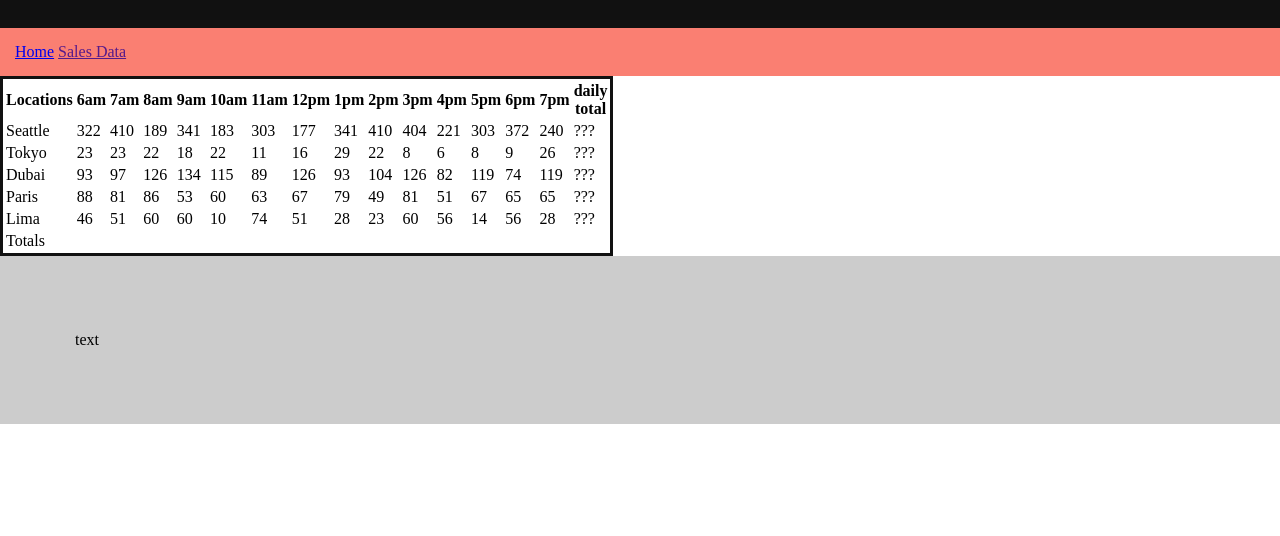
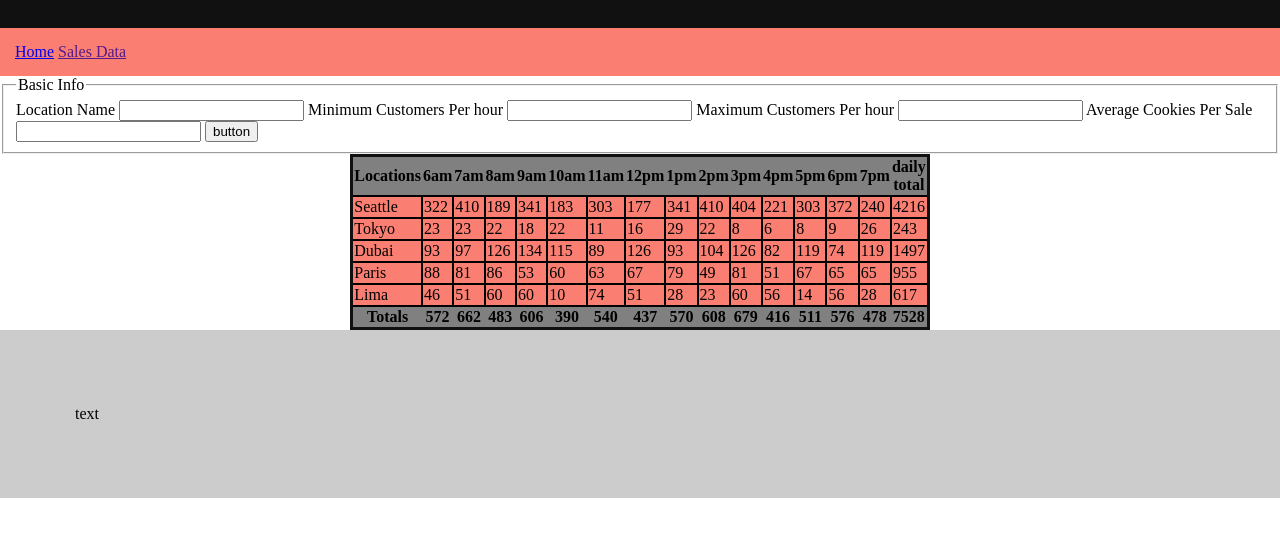
Before and after one commit to larry-latorre/cookie-stand, a plain HTML site: page sales.html in a window 1280 px wide. Shown: the part 134-670 px from the top of the page. Drawn offline with Linux system fonts and the light colour scheme.

Commit message:
added forms

```diff
--- a/css/style.css
+++ b/css/style.css
@@ -41,3 +41,23 @@ footer{
     background-color: #CCCCCC;
     padding: 75px;
 }
+
+#root{
+    margin: auto;
+}
+
+table{
+    margin: auto;
+    padding: 0;
+    border-collapse: collapse;
+}
+tr{
+    background-color: #FA7F72;
+}
+td{
+    border: 2px solid black;
+}
+
+th{
+    background-color: #808080;
+}
--- a/js/app.js
+++ b/js/app.js
@@ -1,21 +1,26 @@
 'use strict';
-const hours = ['6am','7am','8am','9am','10am','11am','12pm','1pm','2pm','3pm','4pm','5pm','6pm','7pm'];
+const hours = ['6am', '7am', '8am', '9am', '10am', '11am', '12pm', '1pm', '2pm', '3pm', '4pm', '5pm', '6pm', '7pm'];
+const addedStoreSales = [];
+const totalDaySales = [];
+
 function randomMinMax(min, max) {
   return Math.floor(Math.random() * (max - min + 1)) + min;
 }
 
-function Store(name,minCustomers,maxCustomers,avgSold,){
+function Store(name, minCustomers, maxCustomers, avgSold) {
   this.name = name;
   this.minCustomers = minCustomers;
   this.maxCustomers = maxCustomers;
   this.avgSold = avgSold;
-  this.sales = this.cookieSales;
+  this.sales = [];
 }
-const seattle = new Store('Seattle', 23, 65, 6.3,);
-const tokyo = new Store('Tokyo', 3, 24, 1.2,);
-const dubai = new Store('Dubai', 11, 38, 3.7,);
-const paris = new Store('Paris', 20, 38, 2.3,);
-const lima = new Store('Lima', 2, 16, 4.6,);
+
+const seattle = new Store('Seattle', 23, 65, 6.3);
+const tokyo = new Store('Tokyo', 3, 24, 1.2);
+const dubai = new Store('Dubai', 11, 38, 3.7);
+const paris = new Store('Paris', 20, 38, 2.3);
+const lima = new Store('Lima', 2, 16, 4.6);
+
 
 Store.prototype.cookieSales = function () {
   const sales = [];
@@ -23,9 +28,14 @@ Store.prototype.cookieSales = function () {
     const numCustomer = randomMinMax(this.minCustomers, this.maxCustomers);
     const perHourSold = Math.ceil(numCustomer * this.avgSold);
     sales.push(perHourSold);
+    addedStoreSales.push(perHourSold);
   }
   return sales;
 };
+
+const stores = [seattle, tokyo, dubai, paris, lima];
+
+
 function renderTable() {
   const container = document.getElementById('root');
   const tableElement = document.createElement('table');
@@ -33,31 +43,33 @@ Store.prototype.cookieSales = function () {
   renderHeaderRow(tableElement);
 
   // Loop through the stores and render rows for each store
-    const stores = [seattle, tokyo, dubai, paris, lima];
+
   for (let i = 0; i < stores.length; i++) {
     renderStoreRow(tableElement, stores[i]);
+
   }
 
   renderFooterRow(tableElement);
 }
 
 
-  function renderHeaderRow(tableElement){
+function renderHeaderRow(tableElement) {
   //create row and adds to table
   const tableRow = document.createElement('tr');
   tableElement.appendChild(tableRow);
   const cityCell = document.createElement('th');
   tableRow.appendChild(cityCell);
   cityCell.textContent = 'Locations';
-    for (let i = 0; i < hours.length; i++){
+  for (let i = 0; i < hours.length; i++) {
     const hourHeader = document.createElement('th');
     tableRow.appendChild(hourHeader);
     hourHeader.textContent = hours[i];
   }
   const totalCell = document.createElement('th');
   tableRow.appendChild(totalCell);
-      totalCell.textContent = 'daily total'
+  totalCell.textContent = 'daily total';
 }
+
 function renderStoreRow(tableElement, store) {
   // Create a row for the store and add it to the table
   const tableRow = document.createElement('tr');
@@ -70,38 +82,78 @@ function renderStoreRow(tableElement, store) {
 
   // Loop through hours and create cells for hourly sales
   const sales = store.cookieSales();
-  for (let i = 0; i < hours.length; i++) {
+  store.sales = sales;
+  for (let i = 0; i < sales.length; i++) {
     const hourCell = document.createElement('td');
     tableRow.appendChild(hourCell);
     hourCell.textContent = sales[i];
   }
 
   // Calculate and add the daily total cell
+  let totalDailySales = 0;
+  for (let i = 0; i < sales.length; i++) {
+    totalDailySales += sales[i];
+  }
   const totalCell = document.createElement('td');//TODO
   tableRow.appendChild(totalCell);
-  totalCell.textContent = '???';
+  totalCell.textContent = totalDailySales;
+  totalDaySales.push(totalDailySales);
 }
-
-
 
 function renderFooterRow(tableElement) {
   const tableRow = document.createElement('tr');
   tableElement.appendChild(tableRow);
 
-    const footerCell = document.createElement('td');
+  let megaTotal = 0;// Declare the variable here
+
+  const footerCell = document.createElement('th');
   tableRow.appendChild(footerCell);
   footerCell.textContent = 'Totals';
 
   for (let i = 0; i < hours.length; i++) {
-      const hourTotal = seattle.sales[i] + tokyo.sales[i] + dubai.sales[i] + paris.sales[i] + lima.sales[i];
+    let totalsThisHour = 0;
+    for (let j = 0; j < stores.length; j++) {
+      console.log(stores[j].sales[i]);
+      totalsThisHour += stores[j].sales[i];
 
-      const hourCell = document.createElement('td');
-      tableRow.appendChild(hourCell);
-      hourCell.textContent = hourTotal;
+
+    }
+    const totalCell = document.createElement('th');
+    tableRow.appendChild(totalCell);
+    totalCell.textContent = totalsThisHour;
+    megaTotal += totalsThisHour;
   }
 
-    const totalCell = document.createElement('td');
-    tableRow.appendChild(totalCell);
-    totalCell.textContent = '????'; // You can calculate the daily total here later
+
+  const megaTotalCell = document.createElement('th');
+  tableRow.appendChild(megaTotalCell);
+  megaTotalCell.textContent = megaTotal;
 }
+
 renderTable();
+
+//Form
+
+const addStoreForm = document.getElementById('addStoreForm');
+
+addStoreForm.addEventListener('submit',
+
+  function (event) {
+    event.preventDefault();
+    const cityName = event.target.cityName.value;
+    const minCustomers = event.target.minCustomers.value;
+    const maxCustomers = event.target.maxCustomers.value;
+    const avgSaleCookies = event.target.AvgSaleCookies.value;
+
+    //let interests = event.target.interests.value;
+    //interests = interests.split(',');
+
+    const newStore = new Store(cityName, minCustomers, maxCustomers, avgSaleCookies);
+    //newKitten.estimateAge();
+    //kittenForm.reset();
+    newStore.render();
+    //kittens.push(newKitten);
+    renderTableFooter();
+  }
+
+);
--- a/sales.html
+++ b/sales.html
@@ -17,6 +17,22 @@
         <a href="index.html">Home</a>
         <a href="">Sales Data</a>
     </nav>
+
+    <form id="addStoreForm">
+        <fieldset>
+            <legend>Basic Info</legend>
+                <label for="CityName">Location Name</label>
+                <input name="cityName "type="text">
+                <label  for="MinCustomers">Minimum Customers Per hour</label>
+                <input name="minCustomers" type="text">
+                <label for="MaxCustomers">Maximum Customers Per hour</label>
+                <input name="maxCustomers" type="text">
+                <label for="AverageCookies">Average Cookies Per Sale</label>
+                <input name="AvgSaleCookies" type="text">
+                <button>button</button>
+        </fieldset>
+
+    </form>
     <section id="root"></section>
 
     <footer>text</footer>
```
Also changed, not shown: index.html (+15 -15 lines). Lines whose indentation alone changed are shown as unchanged.
